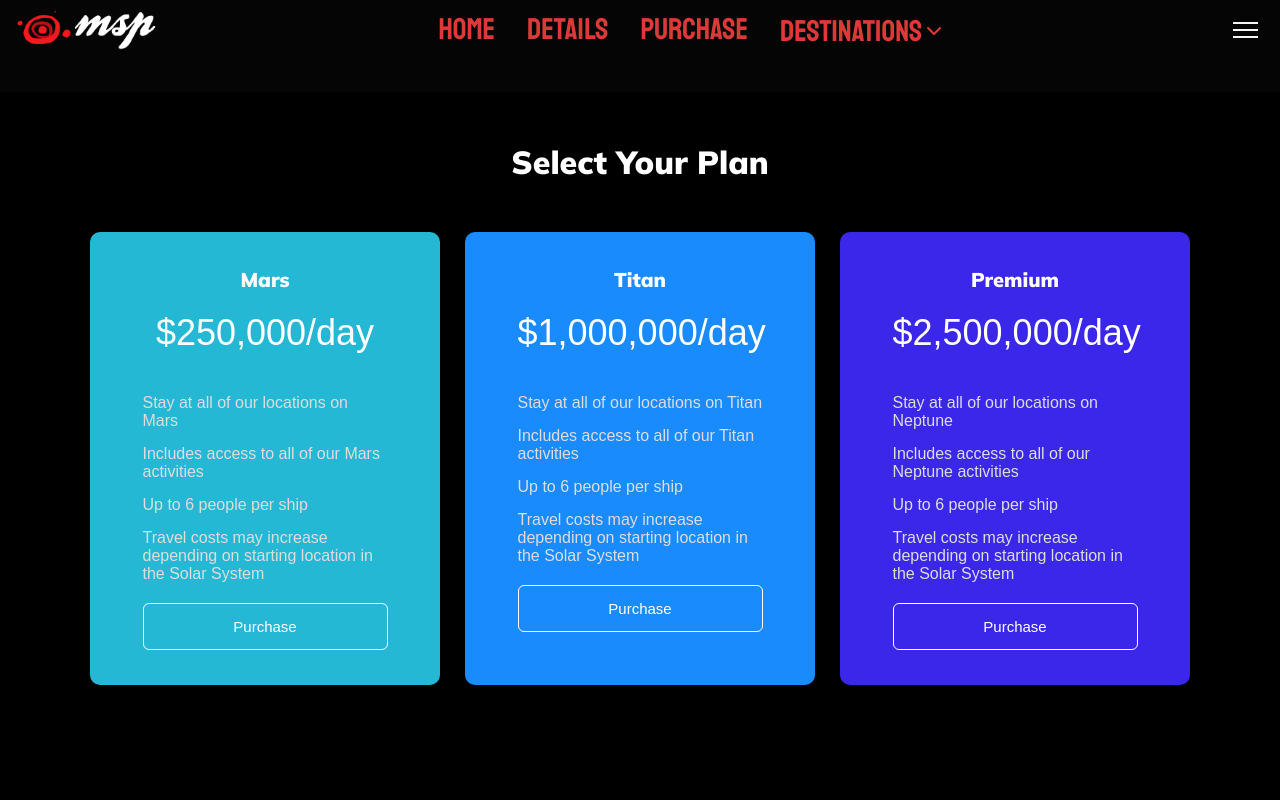
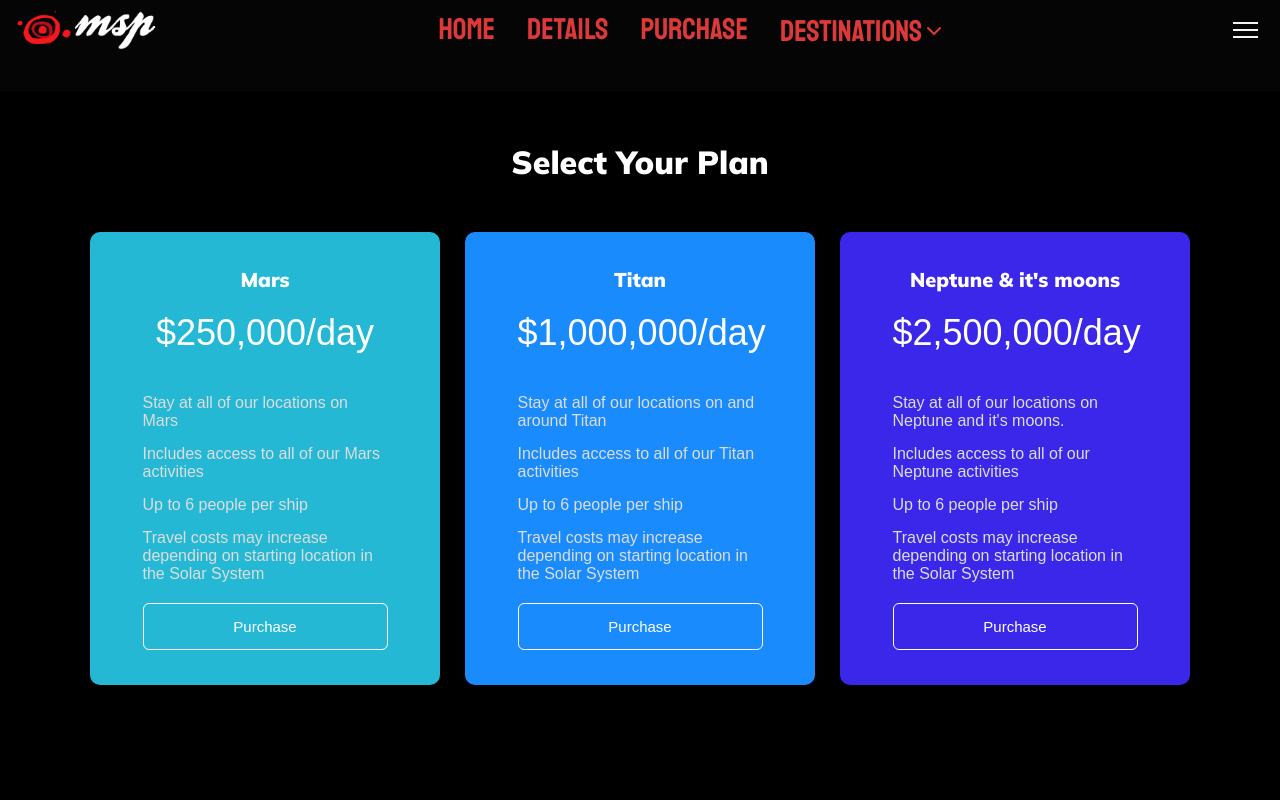
Before and after one commit to leocabbage2008/tsa-space, a React (Create React App) app: page /purchase in a window 1280 px wide. Shown: the top 800 px of the page. Built offline with nearby package versions, Linux system fonts and the light colour scheme.

Commit message:
fixed pricing

```diff
--- a/src/pages/PurchasePage.jsx
+++ b/src/pages/PurchasePage.jsx
@@ -27,7 +27,7 @@ export default function (PurchasePage) {
                             $1,000,000/day
                         </h3>
                         <ul>
-                            <li>Stay at all of our locations on Titan</li>
+                            <li>Stay at all of our locations on and around Titan</li>
                             <li>Includes access to all of our Titan activities</li>
                             <li>Up to 6 people per ship</li>
                             <li>Travel costs may increase depending on starting location in the Solar System</li>
@@ -35,12 +35,12 @@ export default function (PurchasePage) {
                         <button>Purchase</button>
                     </div>
                     <div class="price-col col3">
-                        <p>Premium</p>
+                        <p>Neptune & it's moons</p>
                         <h3>
                             $2,500,000/day
                         </h3>
                         <ul>
-                            <li>Stay at all of our locations on Neptune</li>
+                            <li>Stay at all of our locations on Neptune and it's moons.</li>
                             <li>Includes access to all of our Neptune activities</li>
                             <li>Up to 6 people per ship</li>
                             <li>Travel costs may increase depending on starting location in the Solar System</li>
```
